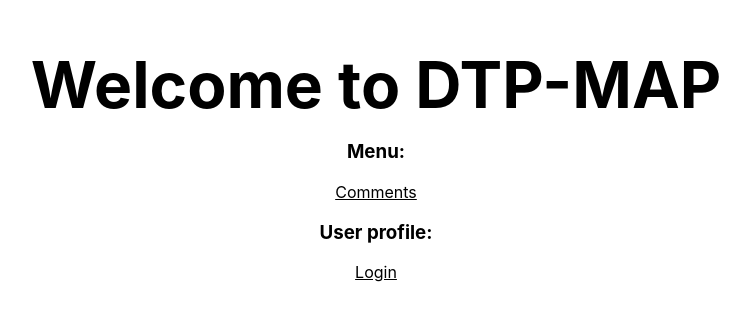
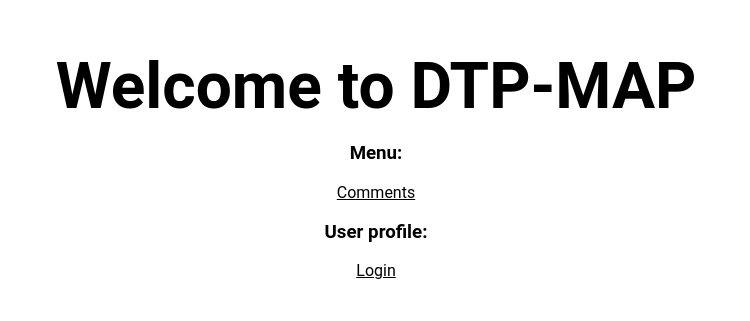
Before and after one commit to dtpstat/website, a Next.js app: page / in a window 1280 px wide. Shown: the part 235-556 px from the top of the page, without its empty margins (264-1014 px from the left). Built offline with nearby package versions, Linux system fonts and the light colour scheme; no server answers.

Commit message:
Styled theme for reuse font family (#15)
* Replace CSS with GlobalStyles from styled

* Extend default styled theme with font family

* Reuse theme font family in the styled components

```diff
--- a/src/components/button.tsx
+++ b/src/components/button.tsx
@@ -1,7 +1,7 @@
 import styled from "styled-components";
 
 export const Button = styled.button`
-  font-family: Roboto;
+  font-family: ${(props) => props.theme.fontFamily};
   font-style: normal;
   font-weight: 500;
   font-size: 16px;
--- a/src/components/comment-item.tsx
+++ b/src/components/comment-item.tsx
@@ -10,7 +10,7 @@ export interface CommentItemProps {
 }
 
 const CommentText = styled.div`
-  font-family: Roboto;
+  font-family: ${(props) => props.theme.fontFamily};
   font-size: 16px;
   font-style: normal;
   font-weight: 400;
--- a/src/components/comment-list.tsx
+++ b/src/components/comment-list.tsx
@@ -6,7 +6,7 @@ import { Comment } from "../types";
 import { CommentItem } from "./comment-item";
 
 const CommentsHeader = styled.h2`
-  font-family: Roboto;
+  font-family: ${(props) => props.theme.fontFamily};
   font-style: normal;
   font-weight: bold;
   font-size: 26px;
--- a/src/components/text-input.tsx
+++ b/src/components/text-input.tsx
@@ -2,7 +2,7 @@ import React, { ChangeEventHandler } from "react";
 import styled from "styled-components";
 
 const StyledInput = styled.input`
-  font-family: Roboto;
+  font-family: ${(props) => props.theme.fontFamily};
   font-style: normal;
   font-weight: normal;
   font-size: 14px;
--- a/src/pages/_app.tsx
+++ b/src/pages/_app.tsx
@@ -1,21 +1,25 @@
-import "../styles/globals.css";
-
 import { UserProvider } from "@auth0/nextjs-auth0";
 import { AppProps } from "next/app";
 import * as React from "react";
+import { ThemeProvider } from "styled-components";
 
 import { UserProfileProvider } from "../providers/user-profile-provider";
+import { defaultTheme } from "../styles/default-theme";
+import { GlobalStyles } from "../styles/global-styles";
 
 const App: React.VoidFunctionComponent<AppProps> = ({
   Component,
   pageProps,
 }) => {
   return (
-    <UserProvider>
-      <UserProfileProvider>
-        <Component {...pageProps} />
-      </UserProfileProvider>
-    </UserProvider>
+    <ThemeProvider theme={defaultTheme}>
+      <GlobalStyles />
+      <UserProvider>
+        <UserProfileProvider>
+          <Component {...pageProps} />
+        </UserProfileProvider>
+      </UserProvider>
+    </ThemeProvider>
   );
 };
 
--- a/src/pages/index.tsx
+++ b/src/pages/index.tsx
@@ -1,28 +1,48 @@
 import { NextPage } from "next";
 import Head from "next/head";
 import * as React from "react";
+import styled from "styled-components";
 
 import { Link } from "../components/link";
 import { UserProfile } from "../components/user-profile";
-import styles from "../styles/Home.module.css";
+
+const PageContainer = styled.div`
+  padding: 0 2rem;
+`;
+
+const PageTitle = styled.h2`
+  margin: 0;
+  line-height: 1.15;
+  font-size: 4rem;
+`;
+
+const Main = styled.main`
+  min-height: 100vh;
+  padding: 4rem 0;
+  flex: 1;
+  display: flex;
+  flex-direction: column;
+  justify-content: center;
+  align-items: center;
+`;
 
 export const HomePage: NextPage = () => {
   return (
-    <div className={styles.container}>
+    <PageContainer>
       <Head>
         <title>Create Next App</title>
         <meta name="description" content="Generated by create next app" />
       </Head>
-      <main className={styles.main}>
-        <h2 className={styles.title}>Welcome to DTP-MAP</h2>
+      <Main>
+        <PageTitle>Welcome to DTP-MAP</PageTitle>
 
         <h3>Menu:</h3>
         <Link href="/iframes/comments/1">Comments</Link>
 
         <h3>User profile:</h3>
         <UserProfile />
-      </main>
-    </div>
+      </Main>
+    </PageContainer>
   );
 };
 
--- a/src/styles/Home.module.css
+++ /dev/null
@@ -1,116 +0,0 @@
-.container {
-  padding: 0 2rem;
-}
-
-.main {
-  min-height: 100vh;
-  padding: 4rem 0;
-  flex: 1;
-  display: flex;
-  flex-direction: column;
-  justify-content: center;
-  align-items: center;
-}
-
-.footer {
-  display: flex;
-  flex: 1;
-  padding: 2rem 0;
-  border-top: 1px solid #eaeaea;
-  justify-content: center;
-  align-items: center;
-}
-
-.footer a {
-  display: flex;
-  justify-content: center;
-  align-items: center;
-  flex-grow: 1;
-}
-
-.title a {
-  color: #0070f3;
-  text-decoration: none;
-}
-
-.title a:hover,
-.title a:focus,
-.title a:active {
-  text-decoration: underline;
-}
-
-.title {
-  margin: 0;
-  line-height: 1.15;
-  font-size: 4rem;
-}
-
-.title,
-.description {
-  text-align: center;
-}
-
-.description {
-  margin: 4rem 0;
-  line-height: 1.5;
-  font-size: 1.5rem;
-}
-
-.code {
-  background: #fafafa;
-  border-radius: 5px;
-  padding: 0.75rem;
-  font-size: 1.1rem;
-  font-family: Menlo, Monaco, Lucida Console, Liberation Mono, DejaVu Sans Mono,
-    Bitstream Vera Sans Mono, Courier New, monospace;
-}
-
-.grid {
-  display: flex;
-  align-items: center;
-  justify-content: center;
-  flex-wrap: wrap;
-  max-width: 800px;
-}
-
-.card {
-  margin: 1rem;
-  padding: 1.5rem;
-  text-align: left;
-  color: inherit;
-  text-decoration: none;
-  border: 1px solid #eaeaea;
-  border-radius: 10px;
-  transition: color 0.15s ease, border-color 0.15s ease;
-  max-width: 300px;
-}
-
-.card:hover,
-.card:focus,
-.card:active {
-  color: #0070f3;
-  border-color: #0070f3;
-}
-
-.card h2 {
-  margin: 0 0 1rem 0;
-  font-size: 1.5rem;
-}
-
-.card p {
-  margin: 0;
-  font-size: 1.25rem;
-  line-height: 1.5;
-}
-
-.logo {
-  height: 1em;
-  margin-left: 0.5rem;
-}
-
-@media (max-width: 600px) {
-  .grid {
-    width: 100%;
-    flex-direction: column;
-  }
-}
--- /dev/null
+++ b/src/styles/default-theme.ts
@@ -0,0 +1,20 @@
+import { DefaultTheme } from "styled-components";
+
+declare module "styled-components" {
+  export interface DefaultTheme {
+    fontFamily: string;
+  }
+}
+
+export interface Theme {
+  fontFamily: string;
+}
+
+export interface ThemeProps {
+  theme: Theme;
+}
+
+export const defaultTheme: DefaultTheme = {
+  fontFamily:
+    "Roboto, Oxygen, Ubuntu, Cantarell, Fira Sans, Droid Sans, Helvetica Neue, sans-serif",
+};
--- /dev/null
+++ b/src/styles/global-styles.ts
@@ -0,0 +1,18 @@
+import { createGlobalStyle } from "styled-components";
+
+export const GlobalStyles = createGlobalStyle`
+    html, body {
+        padding: 0;
+        margin: 0;
+        font-family: ${(props) => props.theme.fontFamily};
+    }
+
+    a {
+    color: inherit;
+    text-decoration: none;
+    }
+
+    * {
+    box-sizing: border-box;
+    }
+  `;
--- a/src/styles/globals.css
+++ /dev/null
@@ -1,16 +0,0 @@
-html,
-body {
-  padding: 0;
-  margin: 0;
-  font-family: -apple-system, BlinkMacSystemFont, Segoe UI, Roboto, Oxygen,
-    Ubuntu, Cantarell, Fira Sans, Droid Sans, Helvetica Neue, sans-serif;
-}
-
-a {
-  color: inherit;
-  text-decoration: none;
-}
-
-* {
-  box-sizing: border-box;
-}
```
